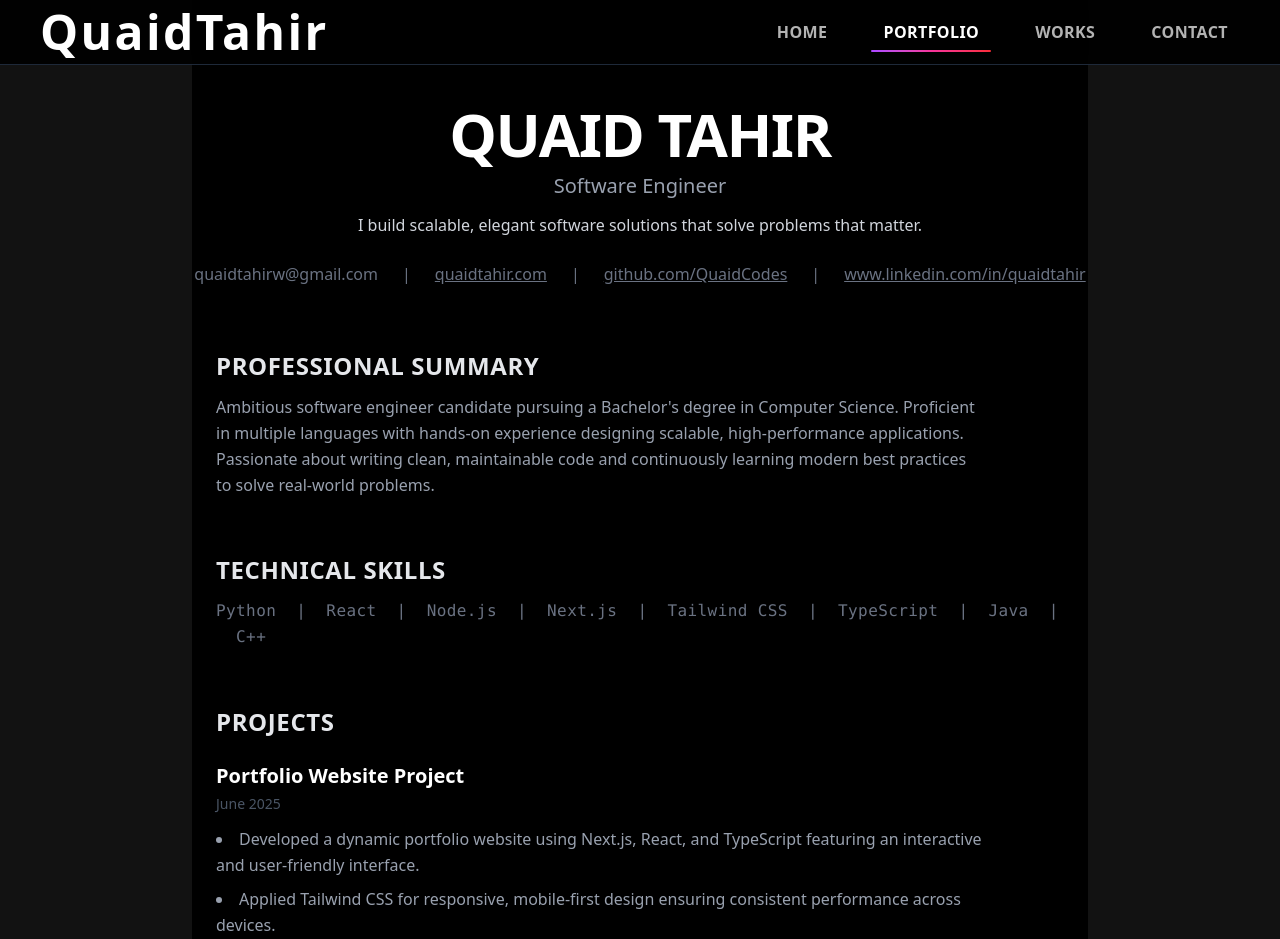
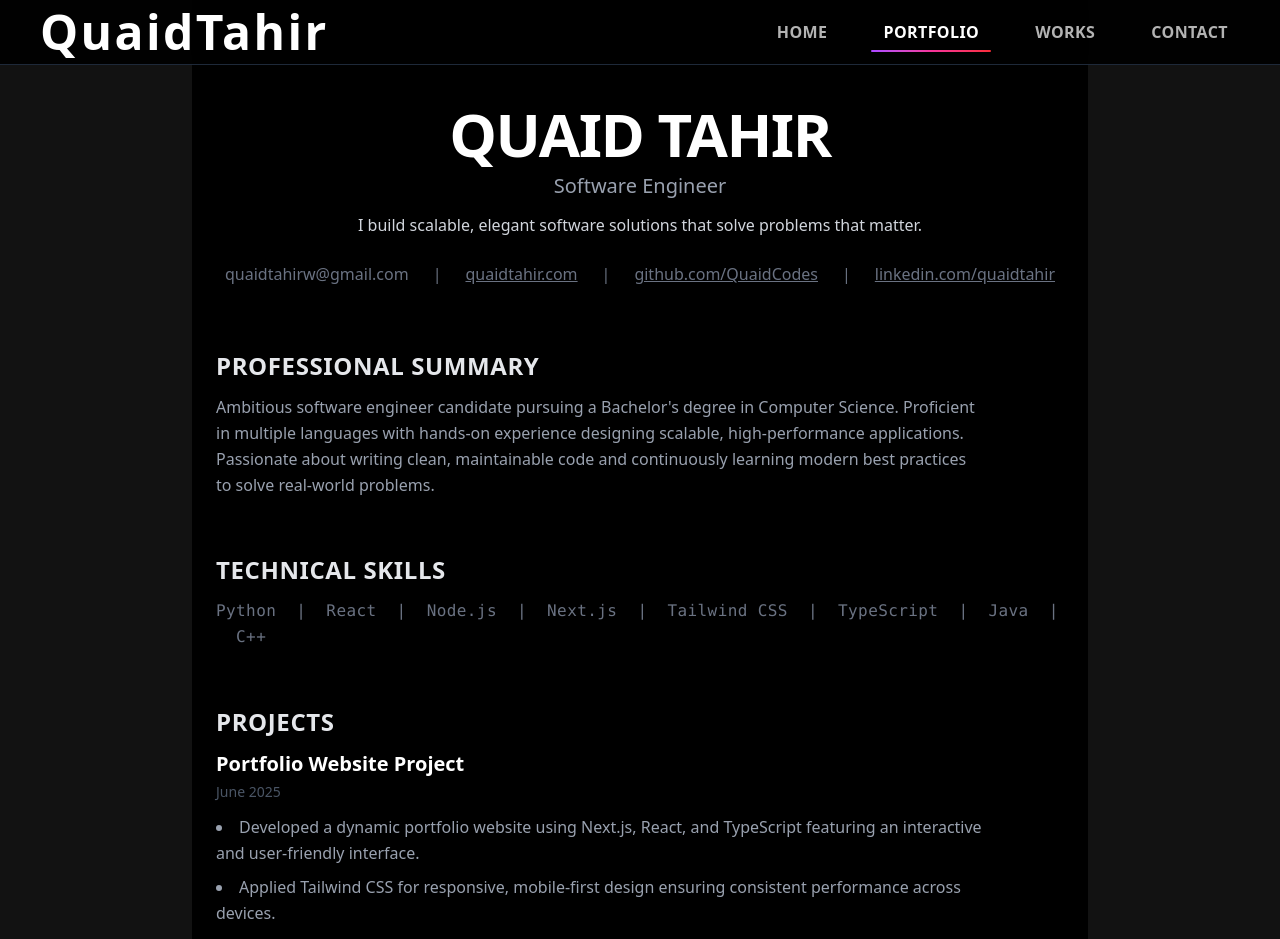
Before and after one commit to QuaidCodes/quaidtahir.com, a Next.js app: page /portfolio in a window 1280 px wide. Shown: the top 939 px of the page. Built offline with nearby package versions, Linux system fonts and the light colour scheme.

Commit message:
edit links and dates for portfolio

```diff
--- a/src/app/portfolio/page.tsx
+++ b/src/app/portfolio/page.tsx
@@ -61,12 +61,12 @@ export default function Portfolio() {
           </Link>
           <span>|</span>
           <Link
-            href="https://github.com/QuaidCodes"
+            href="https://linkedin.com/in/quaidtahir"
             target="_blank"
             className="hover:text-white transition underline"
-            aria-label="Visit GitHub profile"
+            aria-label="Visit LinkedIn profile"
           >
-            www.linkedin.com/in/quaidtahir
+           linkedin.com/quaidtahir
           </Link>
         </div>
       </motion.header>
@@ -117,11 +117,11 @@ export default function Portfolio() {
           variants={fadeIn}
           className=""
         >
-          <h2 className="text-2xl font-semibold text-gray-200 uppercase tracking-wide mb-6">
+          <h2 className="text-2xl font-semibold text-gray-200 uppercase tracking-wide mb-3">
             Projects
           </h2>
 
-          <article className="mb-8">
+          <article className="mb-3">
             <h3 className="text-xl font-bold mb-1 text-white">
               Portfolio Website Project
             </h3>
@@ -154,32 +154,36 @@ export default function Portfolio() {
           custom={4}
           variants={fadeIn}
         >
-          <h2 className="text-2xl font-semibold text-gray-200 uppercase tracking-wide mb-6">
+          <h2 className="text-2xl font-semibold text-gray-200 uppercase tracking-wide mb-3">
             Work Experience
           </h2>
-
           <article>
             <h3 className="text-xl font-bold mb-1 text-white">
               Amazon - IT Support Specialist II
             </h3>
+
             <time className="text-sm text-gray-600 mb-3 block">
               Nov 2022 - Present · New Jersey
             </time>
+
             <ul className="list-disc list-inside space-y-2 text-gray-400 max-w-3xl">
               <li>
                 Provide technical support to 700+ employees, troubleshooting
                 hardware and software issues to maintain seamless IT operations.
               </li>
+
               <li>
                 Collaborated with cross-functional teams to improve operational
                 efficiency by 15%, streamlining workflows and boosting
                 productivity.
               </li>
+
               <li>
                 Managed IT infrastructure including installs, network configs,
                 and system upgrades, ensuring 99.9% uptime and security
                 compliance.
               </li>
+
               <li>
                 Resolved 50+ IT tickets weekly within SLAs, reducing issue
                 resolution time by 99% and improving end-user satisfaction.
@@ -195,7 +199,7 @@ export default function Portfolio() {
           custom={5}
           variants={fadeIn}
         >
-          <h2 className="text-2xl font-semibold text-gray-200 uppercase tracking-wide mb-6">
+          <h2 className="text-2xl font-semibold text-gray-200 uppercase tracking-wide mb-3">
             Education
           </h2>
           <ul className="list-disc list-inside space-y-2 text-gray-400 max-w-3xl text-lg">
@@ -217,7 +221,7 @@ export default function Portfolio() {
           custom={6}
           variants={fadeIn}
         >
-          <h2 className="text-2xl font-semibold text-gray-200 uppercase tracking-wide mb-6">
+          <h2 className="text-2xl font-semibold text-gray-200 uppercase tracking-wide mb-3">
             Achievements
           </h2>
           <ul className="list-disc list-inside space-y-3 text-gray-400 max-w-3xl text-lg">
```
